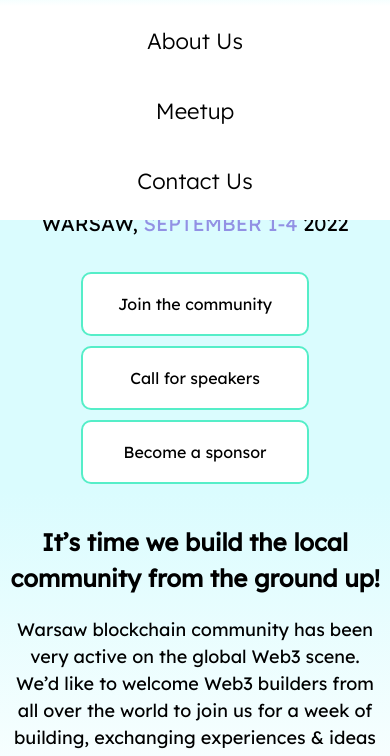
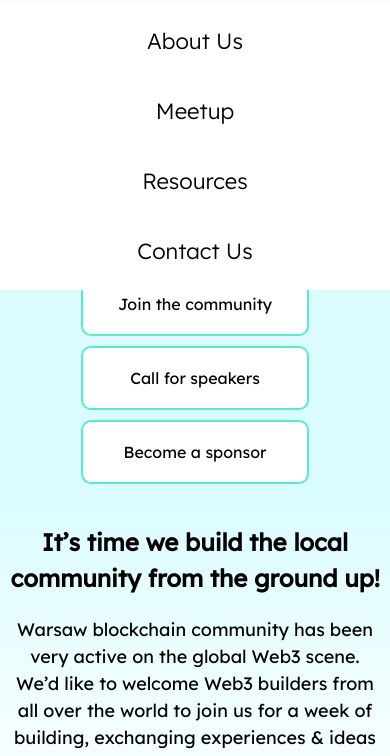
Before and after one commit to antek-eth/ETHWarsaw-landing, a website built with Parcel: page src/index.html in a window 390 px wide. Both pictures are taken after a click on the element 351 px from the left and 34 px from the top of the page. Shown: the part 86-842 px from the top of the page. Built offline with nearby package versions, Linux system fonts and the light colour scheme; a script that the page names is missing.

Commit message:
Add resources page to mobile menu

```diff
--- a/src/index.html
+++ b/src/index.html
@@ -84,6 +84,9 @@
                 </a>
                 <a href="#meetup">
                     <div class="mobile-menu-section">Meetup</div>
+                </a>
+                <a href="./resources.html">
+                    <div class="mobile-menu-section">Resources</div>
                 </a>
                 <a href="#contact">
                     <div class="mobile-menu-section">Contact us</div>
```
Also changed, not shown: src/april.html (+3 -0 lines), src/resources.html (+3 -0 lines).
